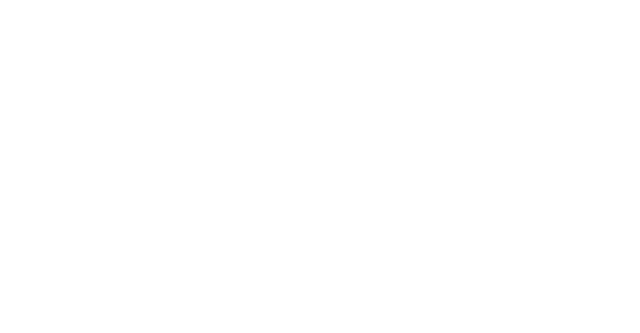
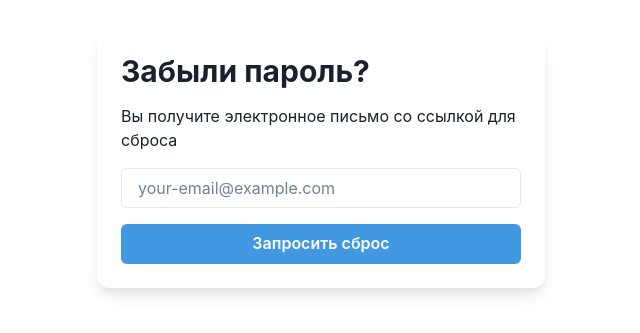
Before and after one commit to klekwedge/full-life-frontend, a React (Vite) app: page /forgot in a window 1280 px wide. Before the commit this address had no page. Shown: the part 241-574 px from the top of the page, without its empty margins (319-959 px from the left). Built offline with nearby package versions, Linux system fonts and the light colour scheme.

Commit message:
feat: add ForgotPassword form

```diff
--- a/src/App.tsx
+++ b/src/App.tsx
@@ -1,12 +1,8 @@
 import { Routes, Route } from "react-router-dom";
-import { Home } from "./pages/Home/Home";
-import Login from "./pages/Login/Login";
-import  Registration  from "./pages/Registration/Registration";
+import { Home, Login, Registration, ForgotPassword } from "./pages";
 import { Container, Flex } from "@chakra-ui/react";
 
 function App() {
-
-
   return (
     <Container maxWidth="1200px" m="0 auto" p="0px 20px">
       <Flex gap="60px">
@@ -14,7 +10,7 @@
           <Route path="/" element={<Home />} />
           <Route path="/login" element={<Login />} />
           <Route path="/register" element={<Registration />} />
-
+          <Route path="/forgot" element={<ForgotPassword />} />
         </Routes>
       </Flex>
     </Container>
--- /dev/null
+++ b/src/pages/ForgotPassword/ForgotPassword.tsx
@@ -0,0 +1,65 @@
+import {
+  Button,
+  FormControl,
+  Flex,
+  Heading,
+  Input,
+  Stack,
+  Text,
+  useColorModeValue,
+} from "@chakra-ui/react";
+
+type ForgotPasswordFormInputs = {
+  email: string;
+};
+
+export function ForgotPassword(): JSX.Element {
+  return (
+    <Flex
+      minH={"100vh"}
+      w="100%"
+      align={"center"}
+      justify={"center"}
+      // bg={useColorModeValue('gray.50', 'gray.800')}
+    >
+      <Stack
+        spacing={4}
+        w={"full"}
+        maxW={"md"}
+        bg={useColorModeValue("white", "gray.700")}
+        rounded={"xl"}
+        boxShadow={"lg"}
+        p={6}
+        my={12}
+      >
+        <Heading lineHeight={1.1} fontSize={{ base: "2xl", md: "3xl" }}>
+          Забыли пароль?
+        </Heading>
+        <Text
+          fontSize={{ base: "sm", sm: "md" }}
+          color={useColorModeValue("gray.800", "gray.400")}
+        >
+          Вы получите электронное письмо со ссылкой для сброса
+        </Text>
+        <FormControl id="email">
+          <Input
+            placeholder="your-email@example.com"
+            _placeholder={{ color: "gray.500" }}
+            type="email"
+          />
+        </FormControl>
+        <Stack spacing={6}>
+          <Button
+            bg={"blue.400"}
+            color={"white"}
+            _hover={{
+              bg: "blue.500",
+            }}
+          >
+            Запросить сброс
+          </Button>
+        </Stack>
+      </Stack>
+    </Flex>
+  );
+}
--- a/src/pages/Login/Login.tsx
+++ b/src/pages/Login/Login.tsx
@@ -12,7 +12,7 @@
 } from "@chakra-ui/react";
 import {Link} from 'react-router-dom'
 
-export default function Login() {
+export function Login() {
   return (
     <Flex
       minH={"100vh"}
--- a/src/pages/Registration/Registration.tsx
+++ b/src/pages/Registration/Registration.tsx
@@ -17,7 +17,7 @@
 import { useState } from "react";
 import { BiShow, BiHide } from "react-icons/bi";
 
-export default function Registration() {
+export function Registration() {
   const [showPassword, setShowPassword] = useState(false);
 
   return (
--- /dev/null
+++ b/src/pages/index.ts
@@ -0,0 +1,4 @@
+export { Home } from "./Home/Home";
+export {ForgotPassword}  from './ForgotPassword/ForgotPassword'
+export {Registration}  from "./Registration/Registration";
+export  {Login}  from "./Login/Login";
```
Also changed, not shown: src/pages/ForgotPassword/ForgotPassword.scss (added).
